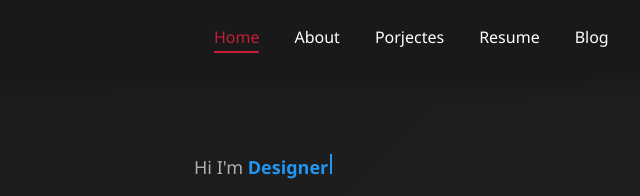
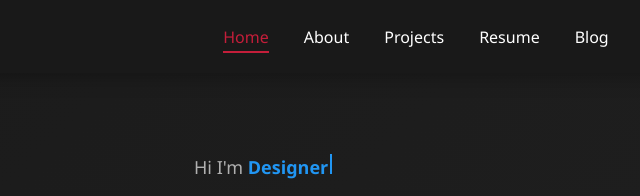
Before and after one commit to YarKhan02/yarkhan02.github.io, a plain HTML site: page index.html in a window 1280 px wide. Shown: the top 196 px of the page, 476-1116 px from the left. Drawn offline with Linux system fonts and the light colour scheme.

Commit message:
Update index.html

```diff
--- a/index.html
+++ b/index.html
@@ -13,7 +13,7 @@
         <ul class="nav-links">
             <li><a href="#home" class="active">Home</a></li>
             <li><a href="#about">About</a></li>
-            <li><a href="#portfolio">Porjectes</a></li>
+            <li><a href="#portfolio">Projects</a></li>
             <li><a href="#resume">Resume</a></li>
             <li><a href="#blog">Blog</a></li>
             <li><a href="#contact">Contact</a></li>
```
